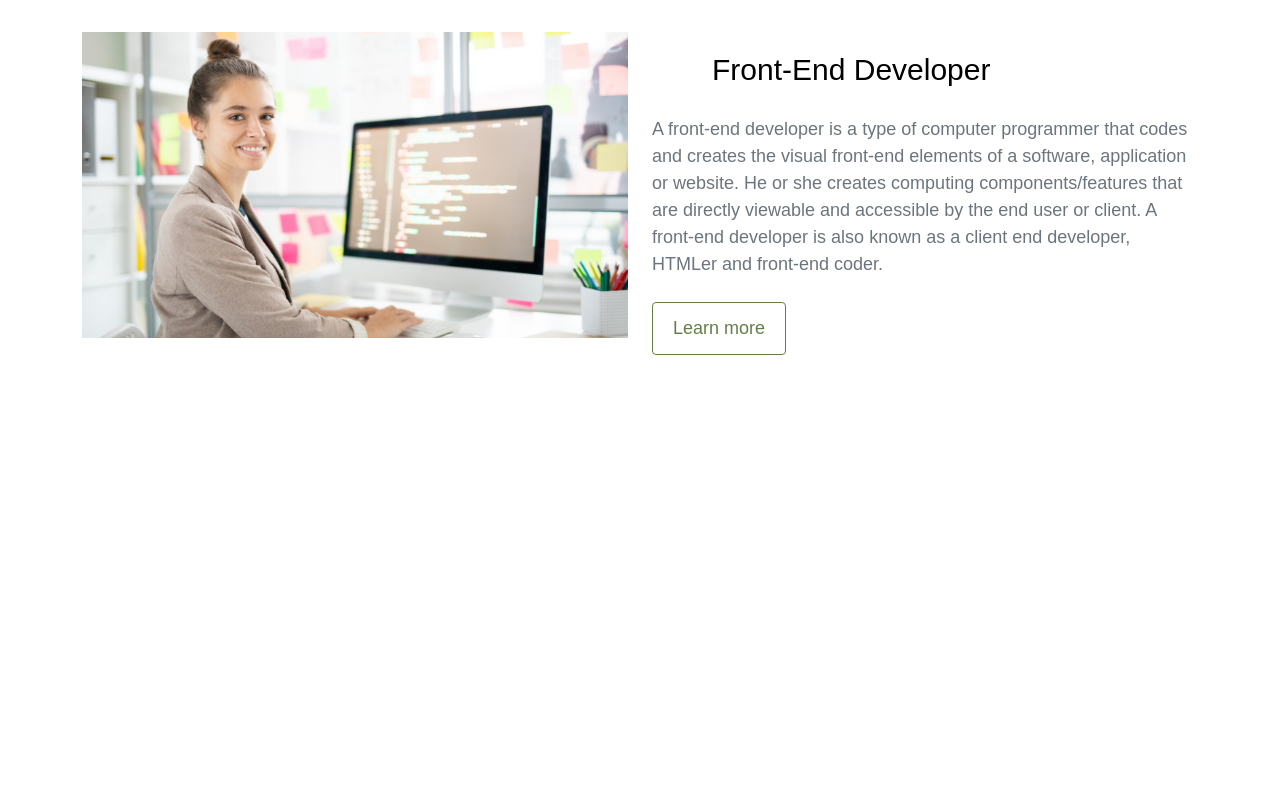
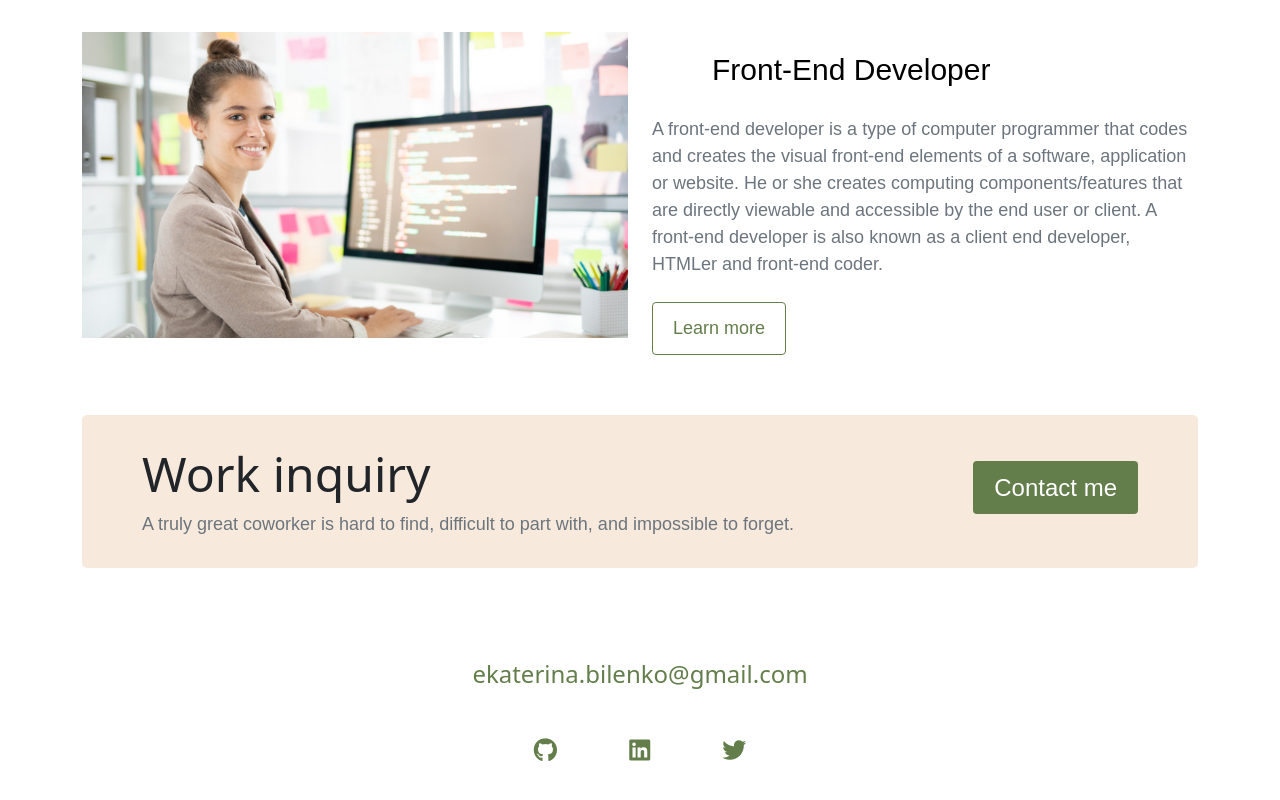
Before and after one commit to KatyaAms/My-portfolio, a plain HTML site: page index.html in a window 1280 px wide. Shown: the part 1787-2587 px from the top of the page. Before the commit the page ends 2190 px from the top, so only its background shows below. Drawn offline with nearby package versions, Linux system fonts and the light colour scheme.

Commit message:
footer
Added footer and nice quote

```diff
--- a/index.html
+++ b/index.html
@@ -103,6 +103,26 @@
         </div>
       </div>
     </div>
+    <footer>
+      <div class="contact-box d-flex justify-content-between mb-5 d-none d-md-flex">
+        <div>
+        <h4>Work inquiry</h4>
+        <p class="text-muted">A truly great coworker is hard to find, difficult to part with, and impossible to forget.</p>
+        </div>
+        <div>
+        <a href="" class="btn btn-branding mt-3">Contact me</a>
+        </div>
+      </div>
+      <div class="d-flex justify-content-center">
+      <a href="mailto:ekaterina.bilenko@gmail.com" class="email-link">ekaterina.bilenko@gmail.com</a>
+      </div>
+    <div class="social-links text-center">
+      <a href="https://github.com/KatyaAms//" target="_blank"><i class="fab fa-github"></i></a>
+      <a href="https://www.linkedin.com/in/ekaterinabilenko/" target="_blank"><i class="fab fa-linkedin"></i></a>
+      <a href="https://twitter.com/Belochka_007" target="_blank"><i class="fab fa-twitter"></i></a>
+    </div>
+
+    </footer>
   </div>
 </body>
 
--- a/styles/style.css
+++ b/styles/style.css
@@ -16,6 +16,10 @@ h2 {
   font-size: 38px;
   font-weight: 500;
   color: white;
+}
+
+h4 {
+font-size: 48px;
 }
 .other {
   font-family: "Josefin Sans", sans-serif;
@@ -196,6 +200,44 @@ nav li.active a {
   color: #ab5f43;
 }
 
+footer {
+  margin: 60px 0;
+}
+
+footer .contact-box {
+background-color: #f7eadc;
+padding: 30px 60px;
+border-radius: 5px;
+}
+
+footer .contact-box p{
+  margin: 0;
+  font-size: 18px;
+}
+
+footer .email-link {
+  text-decoration: none;
+  color: #647e4b;
+  font-size: 24px;
+  text-align: center;
+  margin: 40px 0;
+}
+
+footer .email-link:hover {
+color: #ab5f43;
+}
+
+footer .social-links a{
+margin: 0px 20px;
+color:#647e4b;
+padding: 10px 14px;
+font-size: 24px;
+}
+
+footer .social-links a:hover {
+  color:#ab5f43;
+}
+
 /*if I remove margin-left: 60px then I don't have a centered link on big screen.
 If I keep it, then I can't have centered link on a small screen.
 What to do to make the link .btn-my-brand  centered on all screens? */
```
